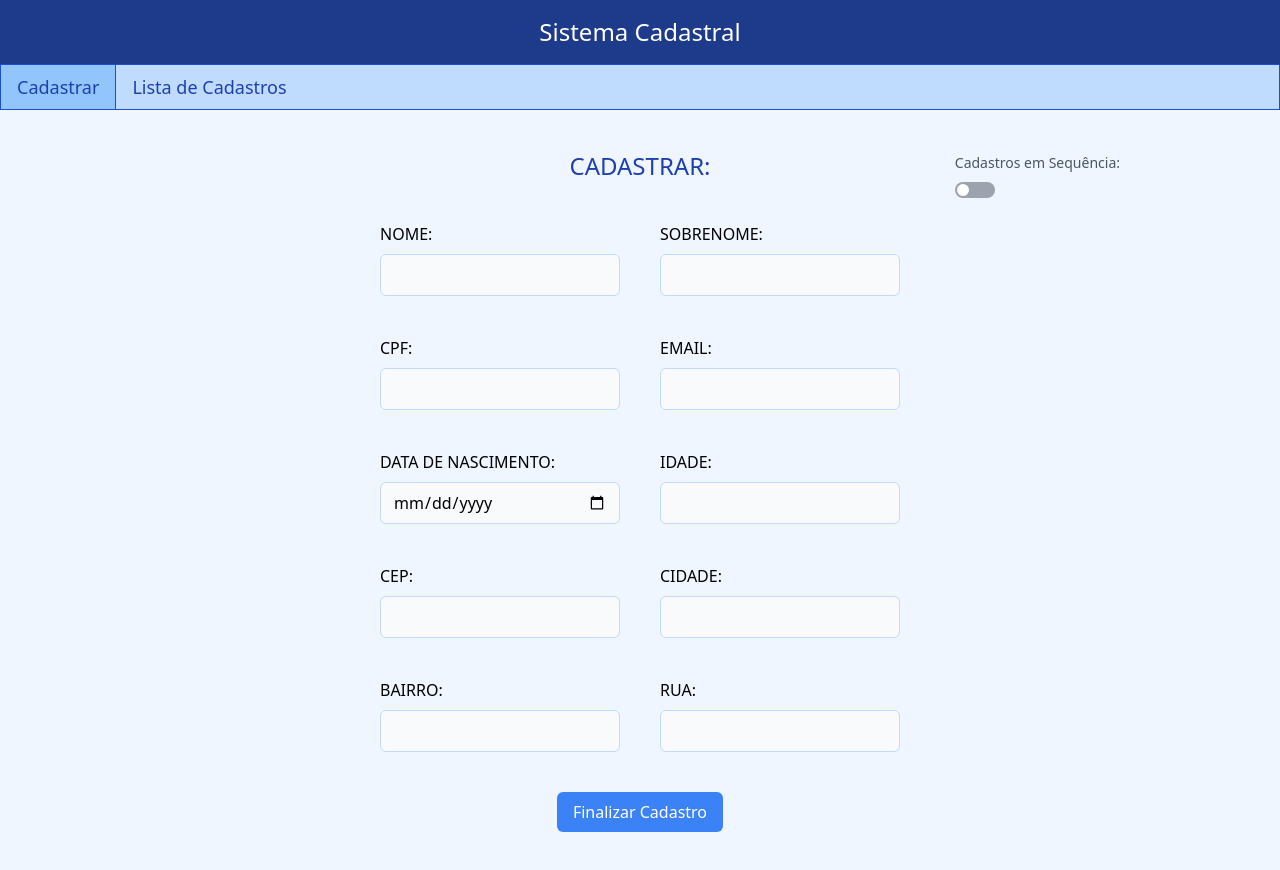
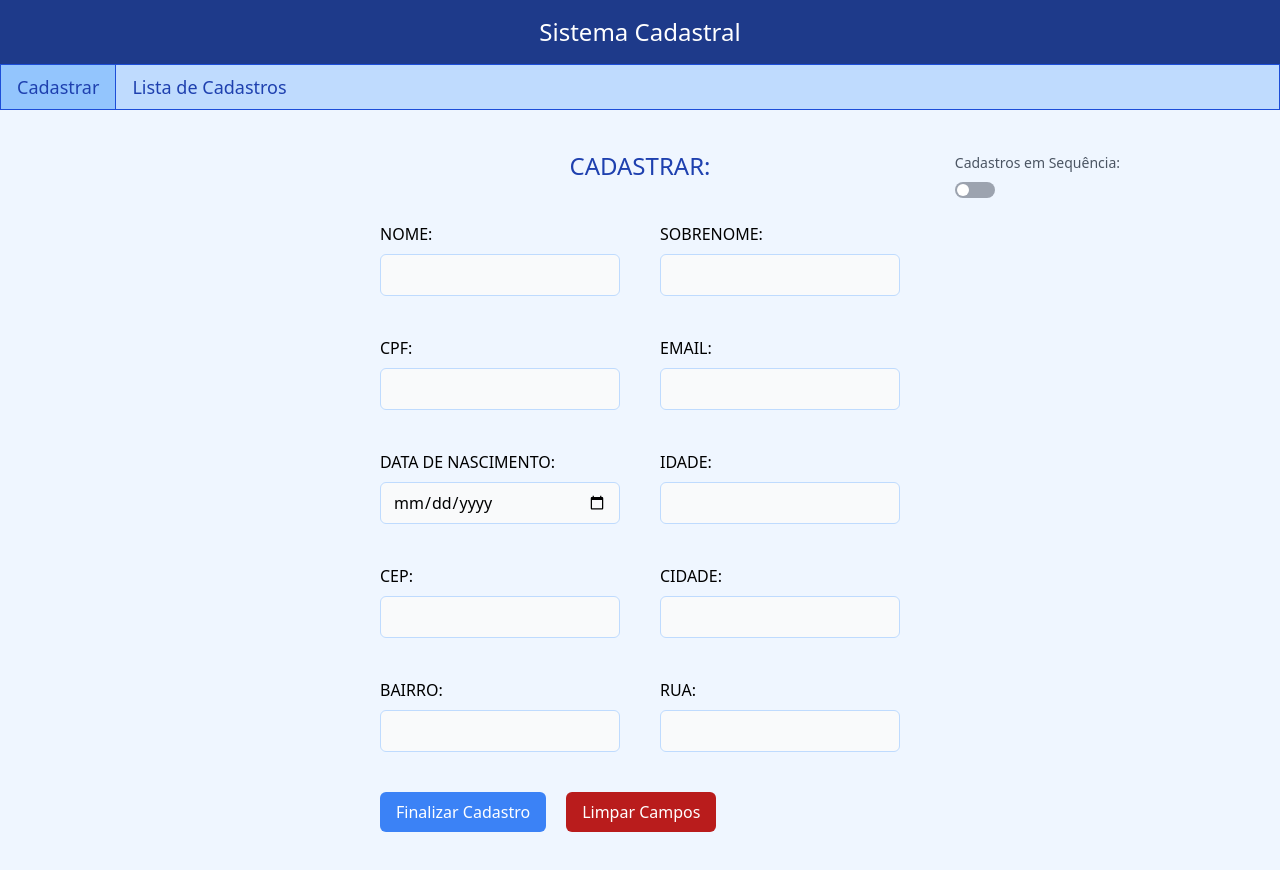
Before and after one commit to BeKowalsky/SistemaCadastral, a React (Create React App) app: page / in a window 1280 px wide. Built offline with nearby package versions, Linux system fonts and the light colour scheme.

Commit message:
Melhorias

```diff
--- a/src/App.jsx
+++ b/src/App.jsx
@@ -14,7 +14,7 @@ function App() {
   const [registersInSequence, setRegistersInSequence] = useState(false);
   const [isEditing, setEditing] = useState(false);
 
-  const [data, setData] = useState({
+  const initialState = {
     name: '',
     lastName: '',
     document: '',
@@ -25,7 +25,11 @@ function App() {
     city: '',
     district: '',
     street: '',
-  });
+  };
+
+  const [data, setData] = useState(initialState);
+
+  console.log(data, isEditing);
 
   const inSequency = localStorage.getItem('inSequency');
   if (inSequency) {
@@ -62,6 +66,13 @@ function App() {
     toast.success('Pessoa removida do cadastro com sucesso!');
   };
 
+  const startEdit = (person) => {
+    setEditing(true);
+    setData(person);
+    setSection('register');
+    if (modalRegisteredPerson) setModalRegisteredPerson(false);
+  };
+
   return (
     <>
       <ModalRegisteredPerson
@@ -70,6 +81,7 @@ function App() {
         deleteItem={deleteItem}
         setModal={setModalRegisteredPerson}
         setPerson={setPerson}
+        startEdit={startEdit}
       />
       <div className="App bg-blue-50 min-h-screen pb-10">
         <Header>Sistema Cadastral</Header>
@@ -94,6 +106,8 @@ function App() {
             isEditing={isEditing}
             data={data}
             setData={setData}
+            initialState={initialState}
+            setEditing={setEditing}
           />
         )}
         {section === 'registrationList' && (
@@ -102,9 +116,7 @@ function App() {
             setModal={setModalRegisteredPerson}
             deleteItem={deleteItem}
             setPerson={setPerson}
-            setEditing={setEditing}
-            setData={setData}
-            setSection={setSection}
+            startEdit={startEdit}
           />
         )}
       </div>
--- a/src/ListRegisters.jsx
+++ b/src/ListRegisters.jsx
@@ -14,9 +14,14 @@ const TableItemHead = ({ children, borderNone = false }) => {
   );
 };
 
-const TableItemBody = ({ children }) => {
+const TableItemBody = ({ children, clickable = false, onClick }) => {
   return (
-    <td className="border border-gray-300 bg-gray-100 py-2 px-4 rounded-md">
+    <td
+      className={`border border-gray-300 bg-gray-100 py-2 px-4 rounded-md ${
+        clickable ? 'hover:bg-gray-200 cursor-pointer' : ''
+      }`}
+      onClick={onClick}
+    >
       {children}
     </td>
   );
@@ -27,19 +32,11 @@ export default function ListRegisters({
   setPerson,
   setModal,
   deleteItem,
-  setEditing,
-  setData,
-  setSection,
+  startEdit,
 }) {
   const handleOpenModal = (people) => {
     setPerson(people);
     setModal((previousDefault) => !previousDefault);
-  };
-
-  const startEdit = (person) => {
-    setEditing(true);
-    setData(person);
-    setSection('register');
   };
 
   return (
@@ -67,27 +64,27 @@ export default function ListRegisters({
                   <TableItemBody>{registers[person].email}</TableItemBody>
                   <TableItemBody>{registers[person].document}</TableItemBody>
 
-                  <TableItemBody>
-                    <button
-                      className="text-red-700"
+                  <TableItemBody
+                    clickable
                     onClick={() => deleteItem(registers[person])}
                   >
+                    <button className="text-red-700 flex items-center">
                       <FaTrashAlt />
                     </button>
                   </TableItemBody>
-                  <TableItemBody>
-                    <button
-                      className="text-blue-700"
+                  <TableItemBody
+                    clickable
                     onClick={() => startEdit(registers[person])}
                   >
+                    <button className="text-blue-700 flex items-center">
                       <FaPen />
                     </button>
                   </TableItemBody>
-                  <TableItemBody>
-                    <button
-                      className="text-green-700"
+                  <TableItemBody
+                    clickable
                     onClick={() => handleOpenModal(registers[person])}
                   >
+                    <button className="text-green-700 flex items-center">
                       <FaEye />
                     </button>
                   </TableItemBody>
--- a/src/ModalRegisteredPerson.jsx
+++ b/src/ModalRegisteredPerson.jsx
@@ -8,6 +8,7 @@ export default function ModalRegisteredPerson({
   deleteItem,
   setModal,
   setPerson,
+  startEdit,
 }) {
   return (
     <Modal modal={modal}>
@@ -17,6 +18,7 @@ export default function ModalRegisteredPerson({
           setModal={setModal}
           deleteItem={deleteItem}
           setPerson={setPerson}
+          startEdit={startEdit}
         />
       </div>
     </Modal>
--- a/src/PersonInformation.jsx
+++ b/src/PersonInformation.jsx
@@ -1,6 +1,6 @@
 import moment from 'moment/moment';
 import React from 'react';
-import { FaTimesCircle, FaTrashAlt } from 'react-icons/fa';
+import { FaPen, FaTimesCircle, FaTrashAlt } from 'react-icons/fa';
 
 const InformationSection = ({ titleOne, titleTwo, valueOne, valueTwo }) => {
   return (
@@ -20,6 +20,7 @@ export default function PersonInformation({
   deleteItem,
   setModal,
   setPerson,
+  startEdit,
 }) {
   const handleClick = (person) => {
     deleteItem(person);
@@ -75,13 +76,19 @@ export default function PersonInformation({
         valueTwo={person.street}
       />
 
-      <div className="mt-10">
+      <div className="mt-10 flex space-x-4">
         <button
           className="text-red-700 border border-red-700 flex items-center py-2 px-6 rounded-md"
           onClick={() => handleClick(person)}
         >
           <FaTrashAlt className="mr-2" /> Deletar
         </button>
+        <button
+          className="text-blue-700 border border-blue-700 flex items-center py-2 px-6 rounded-md"
+          onClick={() => startEdit(person)}
+        >
+          <FaPen className="mr-2" /> Editar
+        </button>
       </div>
     </div>
   );
--- a/src/RegisterForm.jsx
+++ b/src/RegisterForm.jsx
@@ -51,6 +51,8 @@ export default function RegisterForm({
   isEditing,
   data,
   setData,
+  initialState,
+  setEditing,
 }) {
   const [erro, setErro] = useState(false);
   const { request, value, error } = useFetch();
@@ -128,9 +130,14 @@ export default function RegisterForm({
     }
   };
 
+  const clearForm = () => {
+    setData(initialState);
+    setEditing(false);
+  };
+
   return (
-    <div className="mt-10">
-      <div className="flex justify-end w-full">
+    <>
+      <div className="flex justify-end w-full mt-10">
         <div className="mr-40 absolute space-y-2">
           <span className="text-gray-600 text-sm">Cadastros em Sequência:</span>
           <ToggleSwitchButton
@@ -139,18 +146,18 @@ export default function RegisterForm({
           />
         </div>
       </div>
-
-      <form
-        className="flex items-center flex-col space-y-10"
-        onSubmit={onSubmit}
-      >
+      <div className=" w-full flex justify-center flex-row">
+        <form className="flex flex-col space-y-10" onSubmit={onSubmit}>
+          <div className="flex items-center flex-col space-y-10">
             <h2 className="text-2xl text-blue-800 uppercase">Cadastrar:</h2>
             <FormSection>
               <FormItem
                 title="Nome"
                 id="name"
                 value={data.name}
-            onChange={(event) => setData({ ...data, name: event.target.value })}
+                onChange={(event) =>
+                  setData({ ...data, name: event.target.value })
+                }
               />
               <FormItem
                 title="Sobrenome"
@@ -199,7 +206,9 @@ export default function RegisterForm({
                 title="Idade"
                 id="age"
                 value={data.age}
-            onChange={(event) => setData({ ...data, age: event.target.value })}
+                onChange={(event) =>
+                  setData({ ...data, age: event.target.value })
+                }
               />
             </FormSection>
 
@@ -208,7 +217,9 @@ export default function RegisterForm({
                 title="CEP"
                 id="cep"
                 value={data.cep}
-            onChange={(event) => setData({ ...data, cep: event.target.value })}
+                onChange={(event) =>
+                  setData({ ...data, cep: event.target.value })
+                }
                 onBlur={(event) => handleChangeCEP(event.target.value)}
                 mask="99999-999"
               />
@@ -216,7 +227,9 @@ export default function RegisterForm({
                 title="Cidade"
                 id="city"
                 value={data.city}
-            onChange={(event) => setData({ ...data, city: event.target.value })}
+                onChange={(event) =>
+                  setData({ ...data, city: event.target.value })
+                }
               />
             </FormSection>
 
@@ -238,14 +251,24 @@ export default function RegisterForm({
                 }
               />
             </FormSection>
+          </div>
 
+          <div className="space-x-5">
             <Button
-          className="bg-blue-500 border-blue-400 rounded-md text-white hover:bg-blue-700"
+              className="bg-blue-500 border-blue-400 rounded-md text-white hover:bg-blue-800"
               type="submit"
             >
               Finalizar Cadastro
             </Button>
+            <Button
+              className="bg-red-700 border-red-400 rounded-md text-white hover:bg-red-800"
+              onClick={clearForm}
+            >
+              Limpar Campos
+            </Button>
+          </div>
         </form>
       </div>
+    </>
   );
 }
```
Lines whose indentation alone changed are shown as unchanged.
